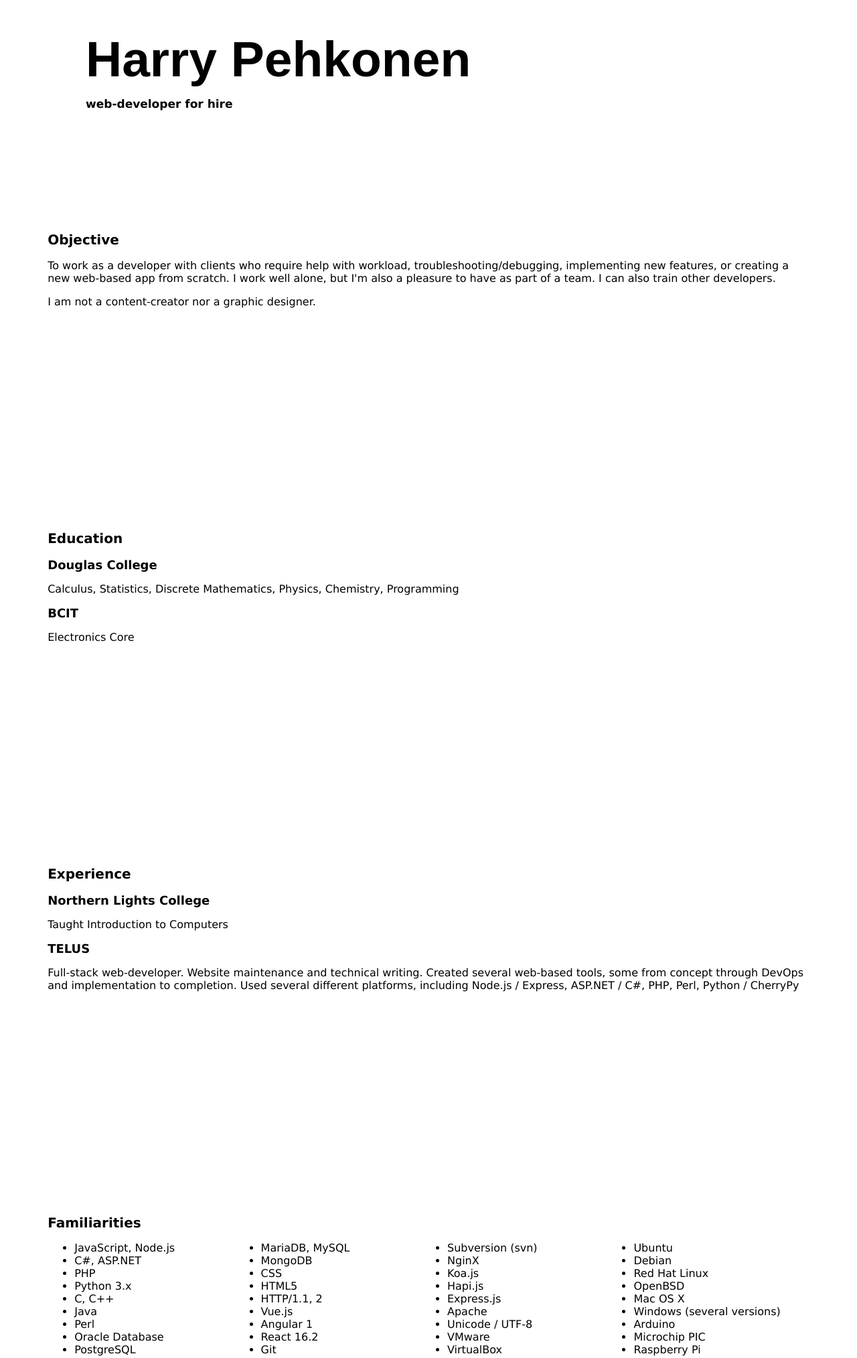
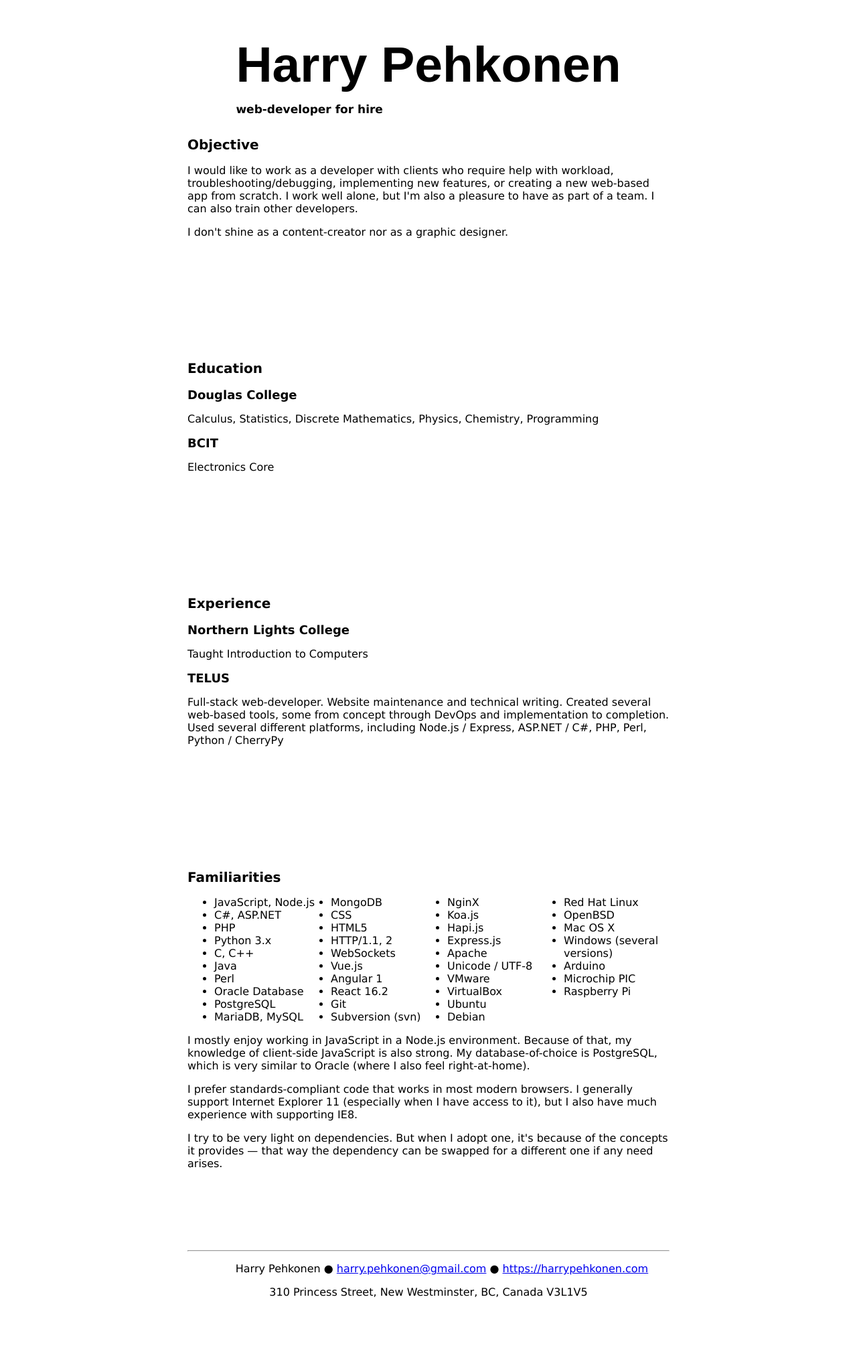
Before and after one commit to HarryPehkonen/harrypehkonen-com, a website: page static/index.html in a window 1280 px wide. Shown: the part 5-2033 px from the top of the page at 67% size. After the commit the page ends 1968 px from the top, so only its background shows below. Drawn offline with Linux system fonts and the light colour scheme; a web font is replaced by a local one.

Commit message:
footer!  print seems to work

```diff
--- a/static/css/styles.css
+++ b/static/css/styles.css
@@ -4,8 +4,9 @@
     }
 
     header {
-        width: 80vw;
-        margin: 0 auto;
+        display: flex;
+        flex-direction: column;
+        align-items: center;
     }
 
     header h1 {
@@ -21,7 +22,8 @@
     }
 
     section {
-        padding: 150px 5%;
+        width: 7.5in;
+        page-break-inside: avoid;
     }
 
     section h1 {
@@ -30,6 +32,58 @@
 
     section h2 {
         font-size: 18px;
+    }
+
+    footer {
+        width: 7.5in;
+    }
+
+    footer ul,
+    footer p {
+        text-align: center;
+    }
+
+    /* displaying LIs inline removes the dot */
+    footer ul li {
+        display: inline;
+    }
+    footer ul li + li:before {
+        content: "● "; /* U+25CF */
+    }
+}
+
+@media screen {
+    body {
+        display: flex;
+        flex-direction: column;
+        align-items: center;
+    }
+
+    section + section {
+        padding-top: 150px;
+    }
+
+    footer {
+        margin-top: 1in;
+    }
+}
+
+@media print {
+    body {
+        font-size: 12px;
+        height: 100%;
+    }
+    section {
+        padding: 10px 5%;
+    }
+    section.familiarities ul {
+        column-count: 2;
+    }
+
+    /* footer at bottom of each printed page */
+    footer {
+        position: fixed;
+        bottom: 0;
     }
 }
 
@@ -43,6 +97,10 @@
 @media
     screen
     and (max-width: 800px) {
+        section {
+            width: auto;
+        }
+
         section.familiarities ul {
             column-count: 3;
         }
@@ -54,7 +112,23 @@
 
 @media
     screen
+    and (max-width: 680px) {
+        footer ul li {
+            display: block;
+            list-style-type: none;
+        }
+        footer ul li + li:before {
+            content: none;
+        }
+}
+
+@media
+    screen
     and (max-width: 600px) {
+        section {
+            width: auto;
+        }
+
         section.familiarities ul {
             column-count: 2;
         }
@@ -67,6 +141,10 @@
 @media
     screen
     and (max-width: 450px) {
+        section {
+            width: auto;
+        }
+
         section.familiarities ul {
             column-count: 1;
         }
@@ -79,6 +157,10 @@
 @media
     screen
     and (max-width: 400px) {
+        section {
+            width: auto;
+        }
+
         header h1 {
             font-size: 40px;
         }
--- a/static/index.html
+++ b/static/index.html
@@ -13,20 +13,22 @@
 <body>
 
 <header>
+  <div>
     <h1>Harry Pehkonen</h1>
     <h2>Web&#45;Developer For Hire</h2>
+  </div>
 </header>
 
 <section class="objective">
     <h1>Objective</h1>
 
-    <p>To work as a developer with clients who require help with
+    <p>I would like to work as a developer with clients who require help with
     workload, troubleshooting/debugging, implementing new features, or
     creating a new web&#45;based app from scratch.  I work well alone,
     but I'm also a pleasure to have as part of a team.  I can also train
     other developers.</p>
 
-    <p>I am not a content&#45;creator nor a graphic designer.</p>
+    <p>I don't shine as a content&#45;creator nor as a graphic designer.</p>
 </section>
 
 
@@ -80,6 +82,7 @@
         <li>CSS</li>
         <li>HTML5</li>
         <li>HTTP/1.1, 2</li>
+        <li>WebSockets</li>
         <li>Vue.js</li>
         <li>Angular 1</li>
         <li>React 16.2</li>
@@ -120,6 +123,16 @@
 
 </section>
 
+<footer>
+<hr>
+<ul>
+  <li>Harry Pehkonen</li>
+  <li><a href="mailto:harry.pehkonen+resume@gmail.com?subject=Résumé">harry.pehkonen@gmail.com</a></li>
+  <li><a href="https://harrypehkonen.com">https://harrypehkonen.com</a></li>
+</ul>
+<p>310 Princess Street, New Westminster, BC, Canada V3L1V5</p>
+</footer>
+
 <script src="/js/scripts.js"></script>
 </body>
 </html>
```
